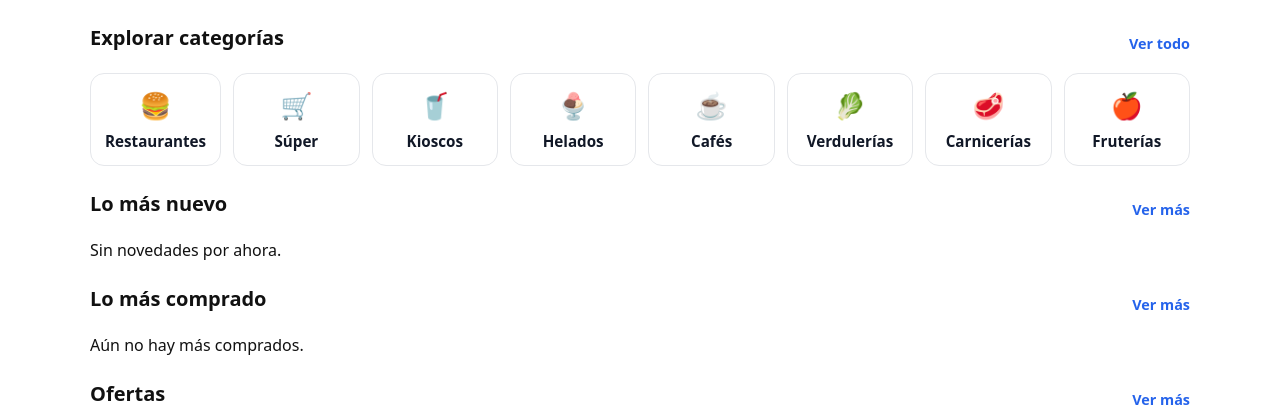
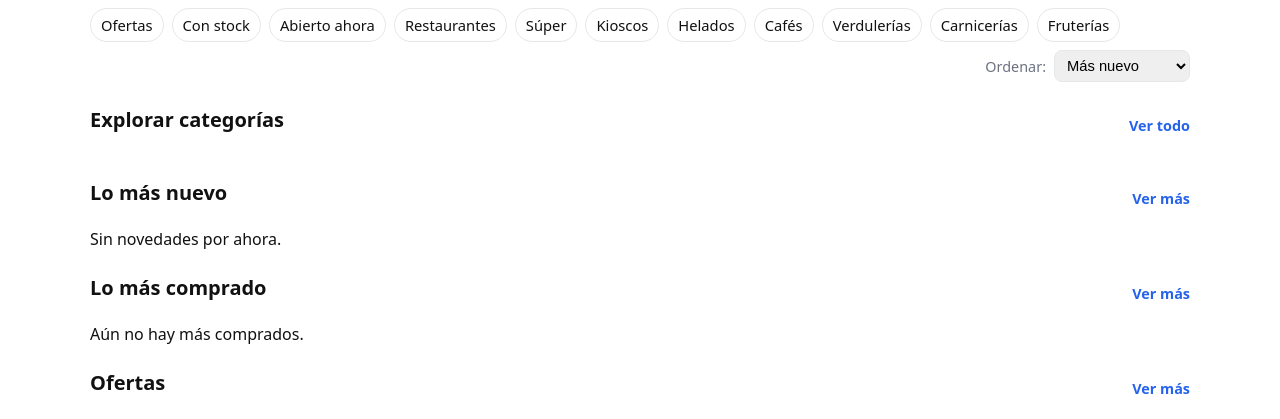
Before and after one commit to Djxman01/ResQFood, a Django app: page / in a window 1280 px wide. Shown: the part 65-484 px from the top of the page. Run offline with Django 5.2, Linux system fonts and the light colour scheme; data that the repository does not hold is empty.

Commit message:
feat(filters): add pill-based filters with query params; integrate into home; add tests
- marketplace/services/filters.py: apply_pack_filters + ui_filter_state
- core/home: use filters for newest/most_bought/offers based on GET
- home_enriched: add pills bar (Ofertas, Stock, Abierto, Categorías) + order select
- tests: basic filters coverage

```diff
--- a/core/views.py
+++ b/core/views.py
@@ -3,46 +3,23 @@ from django.utils import timezone
 from django.utils.text import slugify
 from django.db.models import Count, F, Q
 from marketplace.models import Partner, Pack
+from marketplace.services.filters import apply_pack_filters, ui_filter_state
 
 def home(request):
-    # Static categories (can be wired to real filters later)
-    categories = [
-        {"slug": "restaurantes", "title": "Restaurantes", "icon": "🍔"},
-        {"slug": "super", "title": "Súper", "icon": "🛒"},
-        {"slug": "kioscos", "title": "Kioscos", "icon": "🥤"},
-        {"slug": "helados", "title": "Helados", "icon": "🍨"},
-        {"slug": "cafes", "title": "Cafés", "icon": "☕"},
-        {"slug": "verdulerias", "title": "Verdulerías", "icon": "🥬"},
-        {"slug": "carnicerias", "title": "Carnicerías", "icon": "🥩"},
-        {"slug": "fruterias", "title": "Fruterías", "icon": "🍎"},
-    ]
+    base = Pack.objects.all()
+    newest = apply_pack_filters(base, request.GET)[:24]
 
-    now = timezone.now()
-    active_filter = Q(stock__gt=0, pickup_end__gte=now)
+    params = request.GET.copy()
+    params_mb = params.copy()
+    params_mb["orden"] = params_mb.get("orden") or "mas-comprado"
+    most_bought = apply_pack_filters(base, params_mb)[:24]
 
-    # Newest: latest created and active
-    newest = (
-        Pack.objects.filter(active_filter)
-        .order_by("-creado_at")[:12]
-    )
-
-    # Most bought: by number of orders
-    most_bought = (
-        Pack.objects.filter(active_filter)
-        .annotate(n=Count("orders"))
-        .order_by("-n", "-creado_at")[:12]
-    )
-
-    # Offers: oferta < original
-    offers = (
-        Pack.objects.filter(active_filter)
-        .filter(precio_oferta__isnull=False)
-        .filter(precio_oferta__lt=F("precio_original"))
-        .order_by("precio_oferta")[:12]
-    )
+    params_of = params.copy()
+    params_of["oferta"] = "1"
+    offers = apply_pack_filters(base, params_of)[:24]
 
     ctx = {
-        "categories": categories,
+        "filter_state": ui_filter_state(request.GET),
         "newest": newest,
         "most_bought": most_bought,
         "offers": offers,
--- /dev/null
+++ b/marketplace/services/filters.py
@@ -0,0 +1,75 @@
+from django.db.models import Q, F, Count
+from django.utils import timezone
+
+# Mapeo simple de categorías a nombre de Partner (sin migraciones reales)
+CATEGORY_MAP = {
+    "restaurantes": Q(partner__nombre__icontains="rest"),
+    "super": Q(partner__nombre__icontains="super"),
+    "kioscos": Q(partner__nombre__icontains="kios"),
+    "helados": Q(partner__nombre__icontains="helad"),
+    "cafes": Q(partner__nombre__icontains="café") | Q(partner__nombre__icontains="cafe"),
+    "verdulerias": Q(partner__nombre__icontains="verdu"),
+    "carnicerias": Q(partner__nombre__icontains="carni"),
+    "fruterias": Q(partner__nombre__icontains="frut"),
+}
+
+
+def apply_pack_filters(qs, params):
+    """
+    Aplica filtros comunes a un queryset de Pack, usando nombres de campos reales.
+    Filtros soportados vía query params:
+      - categoria: slug (en CATEGORY_MAP)
+      - oferta: '1'
+      - stock: '1' (stock > 0)
+      - abierto: '1' (pickup_start <= now <= pickup_end)
+      - orden: 'nuevo' | 'mas-comprado' | 'precio-asc' | 'precio-desc'
+    """
+    now = timezone.now()
+
+    # Base: activos por tiempo (vigencia aproximada) — sin campo 'vigente'
+    qs = qs.filter(pickup_end__gte=now)
+
+    cat = (params.get("categoria") or "").strip()
+    if cat in CATEGORY_MAP:
+        qs = qs.filter(CATEGORY_MAP[cat])
+
+    if params.get("oferta") == "1":
+        qs = qs.filter(precio_oferta__lt=F("precio_original"))
+
+    if params.get("stock") == "1":
+        qs = qs.filter(stock__gt=0)
+
+    if params.get("abierto") == "1":
+        qs = qs.filter(pickup_start__lte=now, pickup_end__gte=now)
+
+    orden = (params.get("orden") or "").strip()
+    if orden == "mas-comprado":
+        # related_name 'orders' desde Order a Pack existe en el proyecto
+        qs = qs.annotate(n=Count("orders")).order_by("-n", "-creado_at")
+    elif orden == "precio-asc":
+        qs = qs.order_by(F("precio_oferta").asc(nulls_last=True), F("precio_original").asc(nulls_last=True))
+    elif orden == "precio-desc":
+        qs = qs.order_by(F("precio_oferta").desc(nulls_last=True), F("precio_original").desc(nulls_last=True))
+    else:
+        qs = qs.order_by("-creado_at")
+
+    return qs
+
+
+def ui_filter_state(params):
+    """Devuelve estado UI para marcar pills activas y el orden seleccionado."""
+    return {
+        "categoria": params.get("categoria", ""),
+        "oferta": params.get("oferta") == "1",
+        "stock": params.get("stock") == "1",
+        "abierto": params.get("abierto") == "1",
+        "orden": params.get("orden", "nuevo") or "nuevo",
+        "categories": [
+            {"slug": k, "title": t}
+            for k, t in [
+                ("restaurantes", "Restaurantes"), ("super", "Súper"), ("kioscos", "Kioscos"),
+                ("helados", "Helados"), ("cafes", "Cafés"), ("verdulerias", "Verdulerías"),
+                ("carnicerias", "Carnicerías"), ("fruterias", "Fruterías"),
+            ]
+        ],
+    }
--- a/templates/core/home_enriched.html
+++ b/templates/core/home_enriched.html
@@ -4,6 +4,58 @@
 {% block title %}Inicio{% endblock %}
 
 {% block content %}
+<style>
+  .filters { max-width:1100px; margin: 8px auto 16px; padding: 0 16px; }
+  .pills { display:flex; gap:8px; flex-wrap: wrap; }
+  .pill { border:1px solid #e5e7eb; border-radius:999px; padding:6px 10px; background:#fff; cursor:pointer; font-size:.92rem; text-decoration:none; color:inherit; }
+  .pill.active { background:#111827; color:#fff; border-color:#111827; }
+  .seg { margin-left:auto; display:flex; gap:8px; align-items:center; }
+  .select { border:1px solid #e5e7eb; border-radius:8px; padding:6px 8px; font-size:.92rem; }
+</style>
+
+<div class="filters" id="filters">
+  <div class="pills">
+    <a class="pill {% if filter_state.oferta %}active{% endif %}" href="{% url 'home' %}?{% if not filter_state.oferta %}oferta=1&{% endif %}{{ request.GET.urlencode }}">
+      Ofertas
+    </a>
+    <a class="pill {% if filter_state.stock %}active{% endif %}" href="{% url 'home' %}?{% if not filter_state.stock %}stock=1&{% endif %}{{ request.GET.urlencode }}">
+      Con stock
+    </a>
+    <a class="pill {% if filter_state.abierto %}active{% endif %}" href="{% url 'home' %}?{% if not filter_state.abierto %}abierto=1&{% endif %}{{ request.GET.urlencode }}">
+      Abierto ahora
+    </a>
+
+    {% for c in filter_state.categories %}
+      {% if filter_state.categoria == c.slug %}
+        <a class="pill active" href="{% url 'home' %}?{{ request.GET.urlencode|cut:'categoria='|cut:c.slug }}">{{ c.title }}</a>
+      {% else %}
+        <a class="pill" href="{% url 'home' %}?categoria={{ c.slug }}&{{ request.GET.urlencode }}">{{ c.title }}</a>
+      {% endif %}
+    {% endfor %}
+
+    <div class="seg">
+      <label for="ordenSel" style="font-size:.9rem; color:#6b7280;">Ordenar:</label>
+      <select id="ordenSel" class="select">
+        <option value="nuevo" {% if filter_state.orden == 'nuevo' %}selected{% endif %}>Más nuevo</option>
+        <option value="mas-comprado" {% if filter_state.orden == 'mas-comprado' %}selected{% endif %}>Más comprado</option>
+        <option value="precio-asc" {% if filter_state.orden == 'precio-asc' %}selected{% endif %}>Precio ↑</option>
+        <option value="precio-desc" {% if filter_state.orden == 'precio-desc' %}selected{% endif %}>Precio ↓</option>
+      </select>
+    </div>
+  </div>
+</div>
+
+<script>
+(function(){
+  const sel = document.getElementById('ordenSel');
+  if (!sel) return;
+  sel.addEventListener('change', () => {
+    const sp = new URLSearchParams(window.location.search);
+    sp.set('orden', sel.value);
+    window.location.search = sp.toString();
+  });
+})();
+</script>
 <style>
   .section { margin: 24px auto; max-width: 1100px; padding: 0 16px; }
   .section h2 { font-size: 1.25rem; margin: 0 0 12px; }
```
Also changed, not shown: marketplace/tests/test_filters.py (added, +53 -0 lines).
